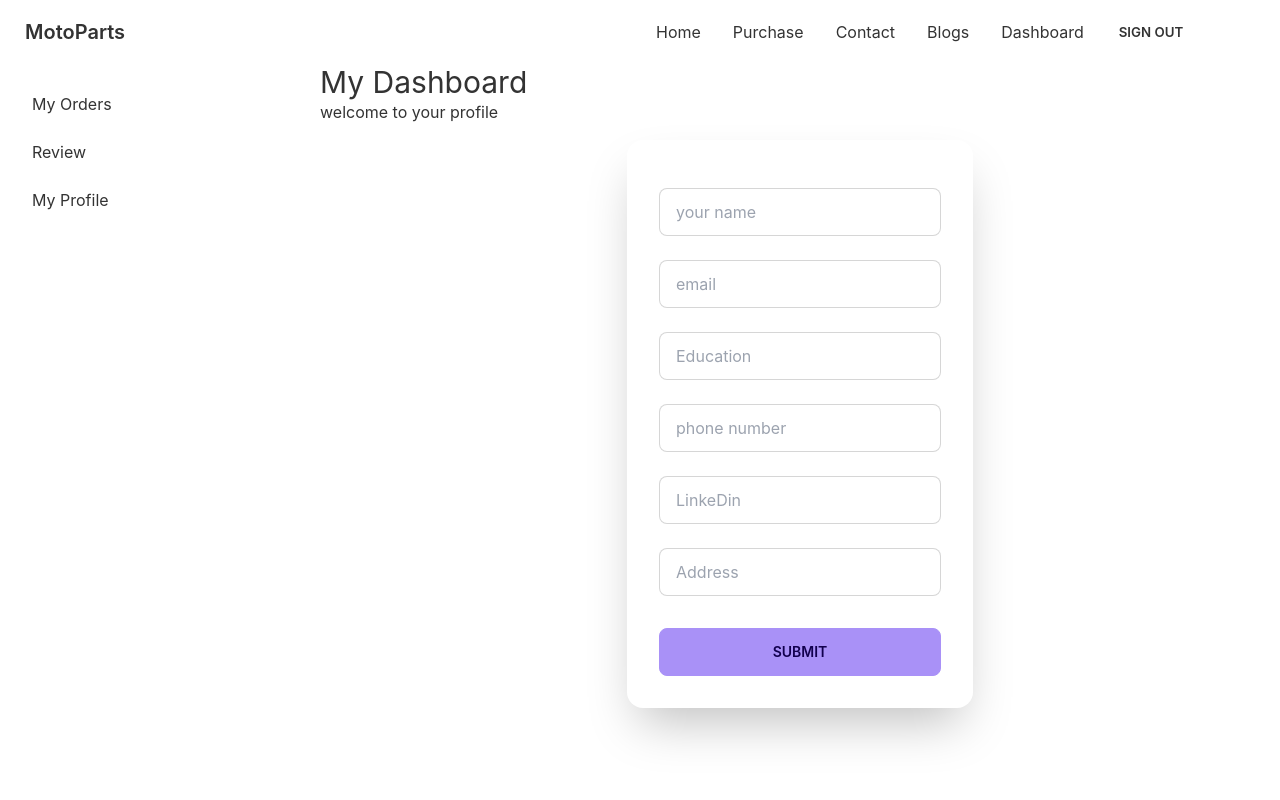
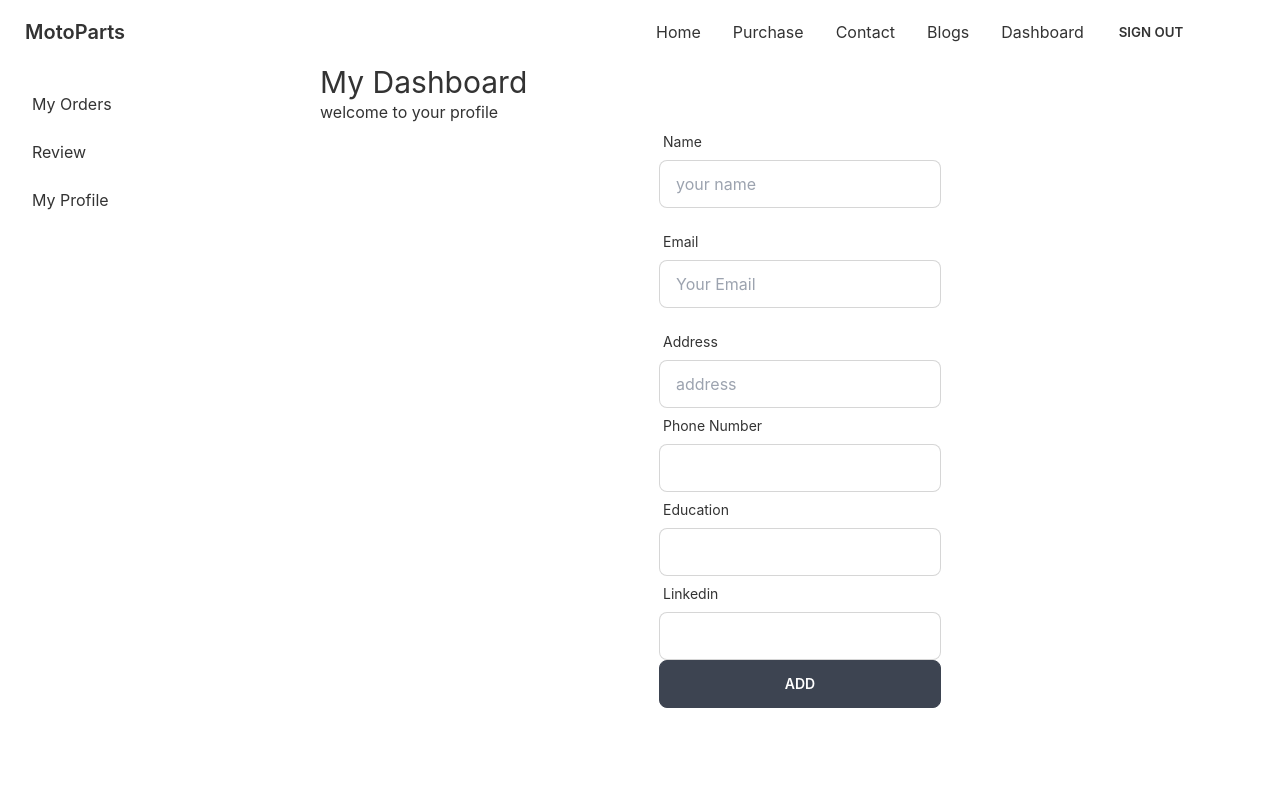
Before and after one commit to asifminhaz/motopart-website, a React (Create React App) app: page /dashboard/profile in a window 1280 px wide. Shown: the top 800 px of the page. Built offline with nearby package versions, Linux system fonts and the light colour scheme; no server answers; sample sign-in values are in the browser's storage.

Commit message:
add profile form

```diff
--- a/src/components/Dashboard/Profile.js
+++ b/src/components/Dashboard/Profile.js
@@ -1,56 +1,159 @@
 import React from 'react';
+import { useForm } from 'react-hook-form';
 
 const Profile = () => {
+          const { register, formState: { errors }, handleSubmit, reset} = useForm();
+          const onSubmit = async data => {
+                    const allProfile = {
+                              name: data.name,
+                              email: data.email,
+                              education: data.education,
+                              phone : data.phone,
+                              address: data.address,
+                              linkedin: data.linkedin
+                    }
+
+                     fetch('http://localhost:5000/profile', {
+                               method: 'POST',
+                               headers: {
+                                 'content-type': 'application/json',
+                                 authorization: `Bearer ${localStorage.getItem('accessToken')}`
+                            },
+                         body: JSON.stringify(allProfile)
+                        })
+                      .then(res =>res.json())
+                         .then(data=> {
+                             console.log(data)
+                        })
+
+                    }
           return (
                     <div>
                               <h3>welcome to your profile</h3>
                               <div className="hero">
-                                        <form >
-                                        <div className="hero-content flex-col lg:flex-row-reverse">
-                                  <div className="card flex-shrink-0 w-full max-w-sm shadow-2xl bg-base-100">
-                                <div className="card-body">
-                                      <div className="form-control">
+                              <form onSubmit={handleSubmit(onSubmit)}>
+<div className="form-control w-full max-w-xs">
     <label className="label">
+        <span className="label-text">Name</span>
     </label>
-                                          <input  type="text" placeholder="your name" className="input input-bordered" required />
+    <input
+        type="text"
+        placeholder="your name"
+        className="input input-bordered w-full max-w-xs"
+        {...register("name", {
+            required: {
+                value: true,
+                message: 'Name is Required'
+            }
+        })}
+   required />
+    <label className="label">
+        {errors.name?.type === 'required' && <span className="label-text-alt text-red-500">{errors.name.message}</span>}
+    </label>
 </div>
-                                      <div className="form-control">
+
+<div className="form-control w-full max-w-xs">
     <label className="label">
+        <span className="label-text">Email</span>
     </label>
-                                          <input  type="text" placeholder="email" className="input input-bordered" required />
+    <input
+        type="email"
+        placeholder="Your Email"
+        className="input input-bordered w-full max-w-xs"
+        {...register("email", {
+            required: {
+                value: true,
+                message: 'Email is Required'
+            },
+            pattern: {
+                value: /[a-z0-9]+@[a-z]+\.[a-z]{2,3}/,
+                message: 'Provide a valid Email'
+            }
+        })}
+   required />
+    <label className="label">
+        {errors.email?.type === 'required' && <span className="label-text-alt text-red-500">{errors.email.message}</span>}
+        {errors.email?.type === 'pattern' && <span className="label-text-alt text-red-500">{errors.email.message}</span>}
+    </label>
 </div>
-                                      <div className="form-control">
+
+<div className="form-control w-full max-w-xs">
     <label className="label">
+        <span className="label-text">Address</span>
     </label>
-                                          <input  type="text" placeholder="Education" className="input input-bordered" required />
+    <input
+        type="text"
+        placeholder="address"
+        className="input input-bordered w-full max-w-xs"
+        {...register("address", {
+            required: {
+                value: true,
+                message: 'address is required'
+            },
+        })}
+   required />
+
 </div>
-                                      <div className="form-control">
+<div className="form-control w-full max-w-xs">
     <label className="label">
+        <span className="label-text">Phone Number</span>
     </label>
-                                          <input  type="number" placeholder="phone number" className="input input-bordered" required />
+    <input
+        type="number"
+        placeholder=""
+        className="input input-bordered w-full max-w-xs"
+        {...register("phone", {
+            required: {
+                value: true,
+                message: 'Number is required'
+            },
+        })}
+   required />
+
 </div>
-                                      <div className="form-control">
+
+<div className="form-control w-full max-w-xs">
     <label className="label">
+        <span className="label-text">Education</span>
     </label>
-                                          <input  type="text" placeholder="LinkeDin " className="input input-bordered" required />
+    <input
+        type="text"
+        placeholder=""
+        className="input input-bordered w-full max-w-xs"
+        {...register("education", {
+            required: {
+                value: true,
+                message: 'Education is required'
+            },
+        })}
+   required />
+
 </div>
-                                      <div className="form-control">
-                                         <label className="label">
-                                             </label>
-                                          <input  type="text" placeholder="Address" className="input input-bordered" required />
-                                       </div>
-                                          <div className="form-control mt-6">
-                                      <button className="btn btn-primary">Submit</button>
 
 
+<div className="form-control w-full max-w-xs">
+    <label className="label">
+        <span className="label-text">Linkedin</span>
+    </label>
+    <input
+        type="link"
+        placeholder=""
+        className="input input-bordered w-full max-w-xs"
+        {...register("linkedin", {
+            required: {
+                value: true,
+                message: 'ratings is required'
+            },
+        })}
+   />
+
    </div>
-                                          </div>
-                                          </div>
-                                        </div>
+   <input className='btn w-full max-w-xs text-white' type="submit" value="add" />
   </form>
                               </div>
                     </div>
           );
-};
+}
+
 
 export default Profile;
--- a/src/components/Dashboard/Review.js
+++ b/src/components/Dashboard/Review.js
@@ -45,16 +45,7 @@ const Review = () => {
                                   console.log(data)
                               })
                               reset()
-
-
                       }
-
-
-
-
-
-
-
           return (
                     <div>
                               <h2>add a review</h2>
@@ -73,7 +64,7 @@ const Review = () => {
                 message: 'Name is Required'
             }
         })}
-    />
+   required />
     <label className="label">
         {errors.name?.type === 'required' && <span className="label-text-alt text-red-500">{errors.name.message}</span>}
     </label>
@@ -97,7 +88,7 @@ const Review = () => {
                 message: 'Provide a valid Email'
             }
         })}
-    />
+   required />
     <label className="label">
         {errors.email?.type === 'required' && <span className="label-text-alt text-red-500">{errors.email.message}</span>}
         {errors.email?.type === 'pattern' && <span className="label-text-alt text-red-500">{errors.email.message}</span>}
@@ -118,7 +109,7 @@ const Review = () => {
                 message: 'discription is required'
             },
         })}
-    />
+   required />
 
 </div>
 <div className="form-control w-full max-w-xs">
@@ -135,18 +126,12 @@ const Review = () => {
                 message: 'ratings is required'
             },
         })}
-    />
+   required />
 
 </div>
 <input className='btn w-full max-w-xs text-white' type="submit" value="add" />
 </form>
-{/* {
-reviews.map(review => <ShowReview
-key={review._id}
-review={review}
-></ShowReview>)
-} */}
-                    </div>
+ </div>
           );
 };
 
```
Lines whose indentation alone changed are shown as unchanged.
